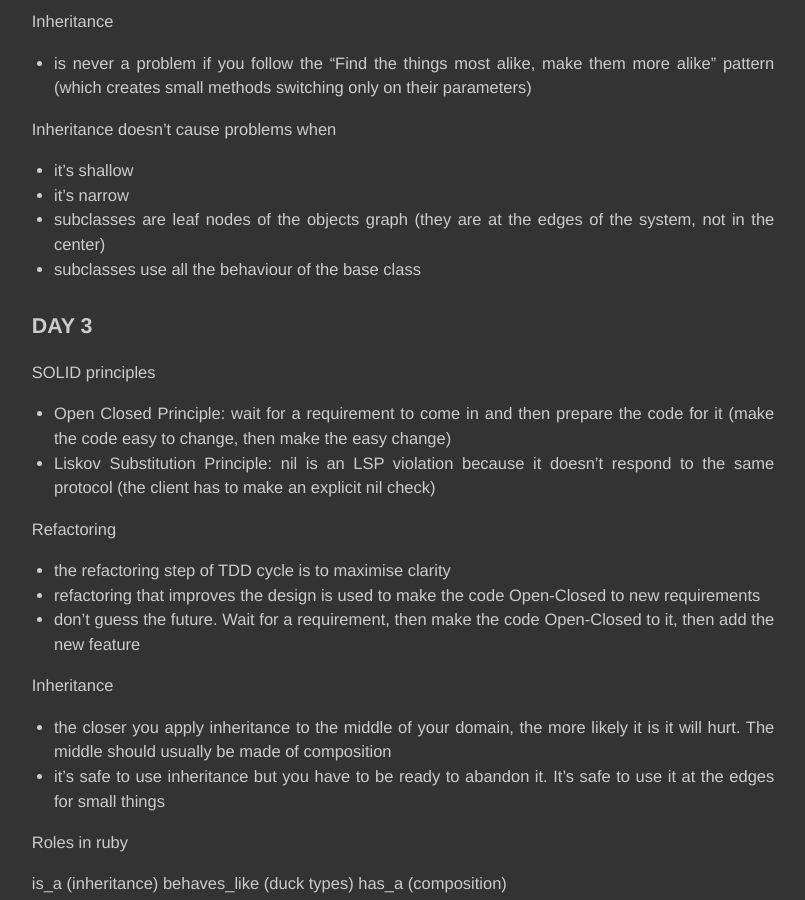
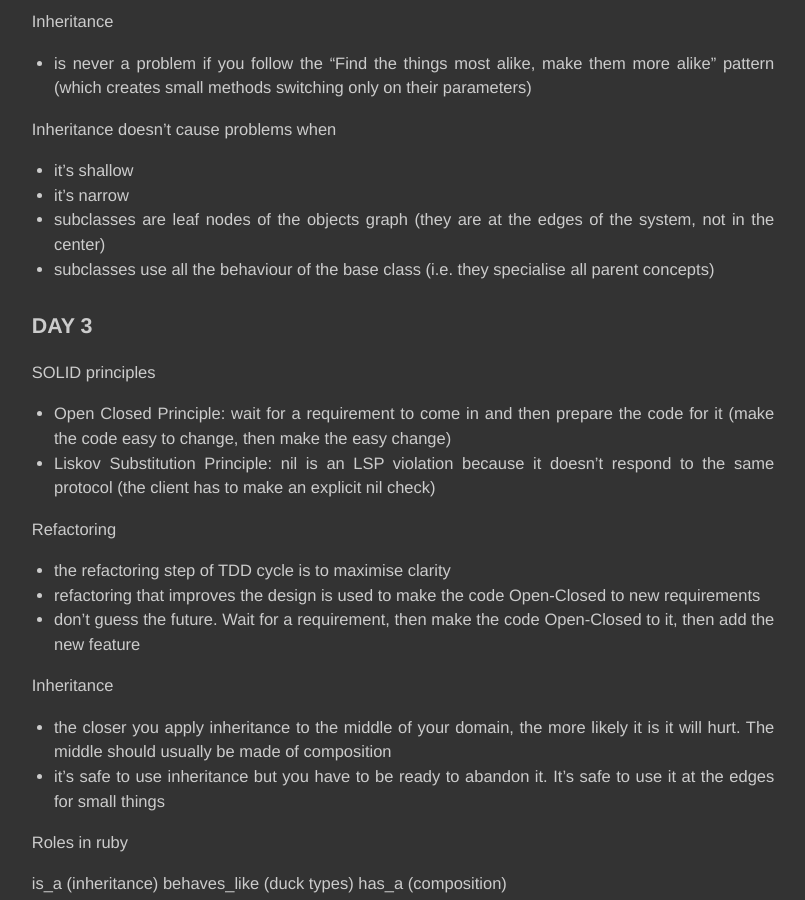
Before and after one commit to unclejamal/unclejamal.github.io, a Jekyll site: the page built from _posts/2014-06-30-poodl.markdown, in a window 1280 px wide and 900 px high, scrolled down 2991 px. Shown: the whole window, without its empty margins (237-1042 px from the left). Built offline with Jekyll 4.4.1, drawn with Linux system fonts in a browser that asks for light colours; Markdown is read by kramdown in place of the engine named in the settings; comment, search, counter and statistics services are not loaded.

Commit message:
Add clarification for the fourth rule of good inheritance

```diff
--- a/_posts/2014-06-30-poodl.markdown
+++ b/_posts/2014-06-30-poodl.markdown
@@ -98,7 +98,7 @@ Inheritance doesn't cause problems when
 - it's shallow
 - it's narrow
 - subclasses are leaf nodes of the objects graph (they are at the edges of the system, not in the center)
-- subclasses use all the behaviour of the base class
+- subclasses use all the behaviour of the base class (i.e. they specialise all parent concepts)
 
 ##DAY 3
 SOLID principles
```
